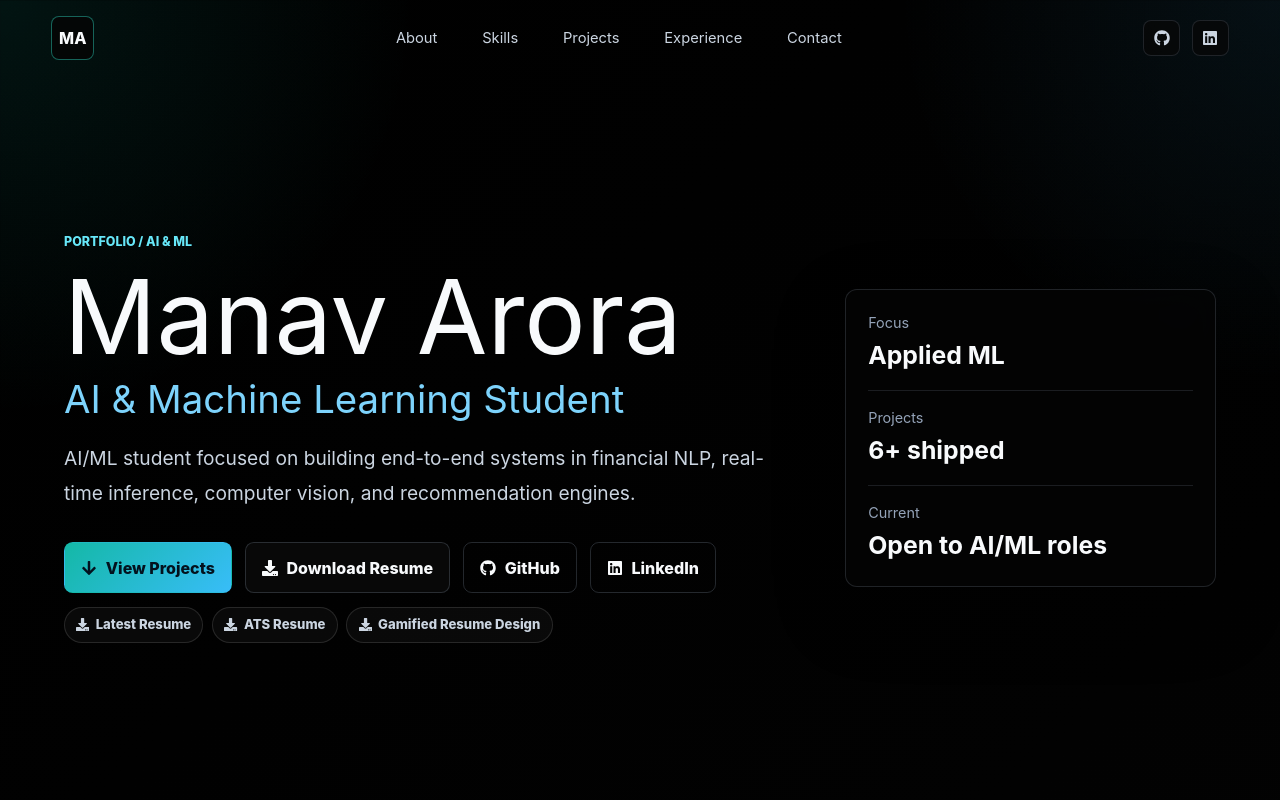
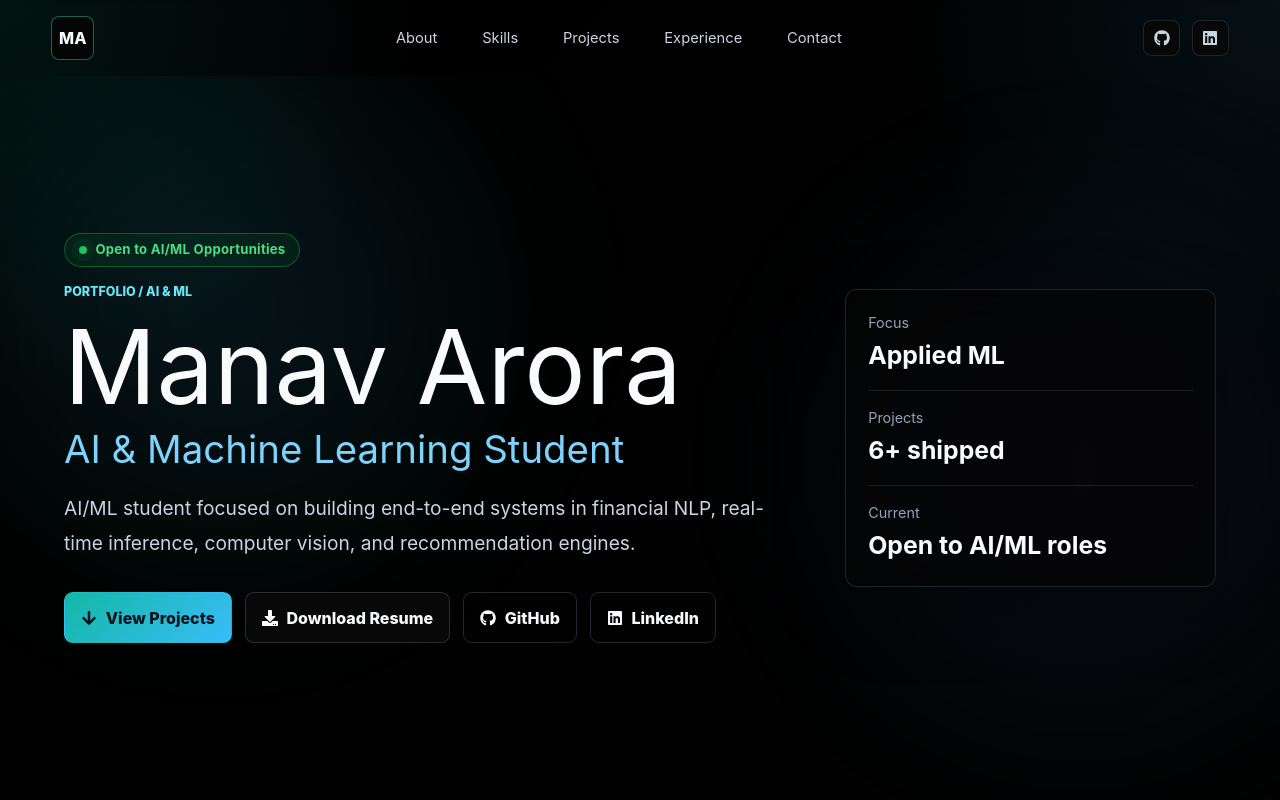
Before and after one commit to Manav-Arora4/resume-website, a React (Vite) app: page / in a window 1280 px wide. Shown: the top 800 px of the page. Built offline with nearby package versions, Linux system fonts and the light colour scheme.

Commit message:
feat: update current timeline to Open to AI/ML Roles and enhance UI animations

```diff
--- a/src/components/SkillCard.tsx
+++ b/src/components/SkillCard.tsx
@@ -1,3 +1,4 @@
+import { motion } from 'framer-motion';
 import type { Skill } from '../data/portfolio';
 import { GlassCard } from './GlassCard';
 
@@ -9,11 +10,13 @@ export function SkillCard({ skill }: SkillCardProps) {
   const Icon = skill.icon;
 
   return (
+    <motion.div whileHover={{ y: -4, scale: 1.03 }} transition={{ duration: 0.2 }}>
       <GlassCard className="skill-card">
         <div className="skill-title">
           {Icon ? <Icon aria-hidden="true" /> : <span className="skill-initial">{skill.name.slice(0, 1)}</span>}
           <span>{skill.name}</span>
         </div>
       </GlassCard>
+    </motion.div>
   );
 }
--- a/src/data/portfolio.ts
+++ b/src/data/portfolio.ts
@@ -97,9 +97,9 @@ export const portfolio = {
     },
     {
       label: 'Current',
-      title: 'Applied AI Projects',
-      meta: 'Computer vision, NLP, recommendations',
-      detail: 'Working on practical models with clear evaluation, usable interfaces, and explainable results.'
+      title: 'Open to AI/ML Roles',
+      meta: 'Full-Time & Internship Opportunities',
+      detail: 'Actively seeking AI/ML engineering, computer vision, NLP, and applied machine learning roles.'
     }
   ],
   skills: [
--- a/src/sections/Hero.tsx
+++ b/src/sections/Hero.tsx
@@ -6,8 +6,19 @@ import { portfolio } from '../data/portfolio';
 export function Hero() {
   return (
     <section id="home" className="hero">
+      <div className="hero-glow-1" aria-hidden="true" />
+      <div className="hero-glow-2" aria-hidden="true" />
       <div className="hero-content">
-        <motion.p initial={{ opacity: 0, y: 16 }} animate={{ opacity: 1, y: 0 }} className="eyebrow">
+        <motion.div
+          initial={{ opacity: 0, y: 12, scale: 0.96 }}
+          animate={{ opacity: 1, y: 0, scale: 1 }}
+          transition={{ duration: 0.4 }}
+          className="status-badge"
+        >
+          <span className="pulse-dot" />
+          <span>Open to AI/ML Opportunities</span>
+        </motion.div>
+        <motion.p initial={{ opacity: 0, y: 16 }} animate={{ opacity: 1, y: 0 }} transition={{ delay: 0.06 }} className="eyebrow">
           Portfolio / AI & ML
         </motion.p>
         <motion.h1 initial={{ opacity: 0, y: 16 }} animate={{ opacity: 1, y: 0 }} transition={{ delay: 0.08 }}>
@@ -43,20 +54,6 @@ export function Hero() {
             LinkedIn
           </ButtonLink>
         </motion.div>
-        <motion.div
-          className="resume-links"
-          initial={{ opacity: 0, y: 12 }}
-          animate={{ opacity: 1, y: 0 }}
-          transition={{ delay: 0.4 }}
-          aria-label="Resume download options"
-        >
-          {portfolio.resumeLinks.map((resume) => (
-            <a key={resume.label} href={resume.href} download>
-              <FaDownload aria-hidden="true" />
-              {resume.label}
-            </a>
-          ))}
-        </motion.div>
       </div>
       <motion.div
         className="hero-panel"
--- a/src/styles.css
+++ b/src/styles.css
@@ -133,15 +133,99 @@ nav a:hover,
 }
 
 .hero {
+  position: relative;
   display: grid;
   grid-template-columns: minmax(0, 1.12fr) minmax(280px, 0.58fr);
   gap: clamp(1.4rem, 5vw, 4rem);
   align-items: center;
   min-height: calc(100vh - var(--header-height));
   padding: clamp(2rem, 6vw, 5rem) clamp(1rem, 5vw, 5rem);
+  overflow: hidden;
+}
+
+.hero-glow-1 {
+  position: absolute;
+  top: -10%;
+  left: -10%;
+  width: 50vw;
+  height: 50vw;
+  border-radius: 50%;
+  background: radial-gradient(circle, rgba(56, 189, 248, 0.12) 0%, rgba(45, 212, 191, 0.04) 50%, transparent 70%);
+  filter: blur(60px);
+  pointer-events: none;
+  z-index: 0;
+  animation: floatGlow 14s ease-in-out infinite alternate;
+}
+
+.hero-glow-2 {
+  position: absolute;
+  bottom: 5%;
+  right: -5%;
+  width: 45vw;
+  height: 45vw;
+  border-radius: 50%;
+  background: radial-gradient(circle, rgba(168, 85, 247, 0.1) 0%, rgba(56, 189, 248, 0.05) 50%, transparent 70%);
+  filter: blur(70px);
+  pointer-events: none;
+  z-index: 0;
+  animation: floatGlow 18s ease-in-out infinite alternate-reverse;
+}
+
+@keyframes floatGlow {
+  0% {
+    transform: translate(0, 0) scale(1);
+  }
+  50% {
+    transform: translate(30px, -20px) scale(1.08);
+  }
+  100% {
+    transform: translate(-20px, 25px) scale(0.95);
+  }
+}
+
+.status-badge {
+  display: inline-flex;
+  align-items: center;
+  gap: 0.55rem;
+  margin-bottom: 1rem;
+  border: 1px solid rgba(34, 197, 94, 0.35);
+  border-radius: 999px;
+  padding: 0.38rem 0.85rem;
+  background: rgba(34, 197, 94, 0.08);
+  backdrop-filter: blur(8px);
+  color: #4ade80;
+  font-size: 0.82rem;
+  font-weight: 700;
+  letter-spacing: 0.02em;
+}
+
+.pulse-dot {
+  width: 0.5rem;
+  height: 0.5rem;
+  border-radius: 50%;
+  background: #22c55e;
+  box-shadow: 0 0 0 rgba(34, 197, 94, 0.6);
+  animation: pulseGreen 2s infinite;
+}
+
+@keyframes pulseGreen {
+  0% {
+    transform: scale(0.95);
+    box-shadow: 0 0 0 0 rgba(34, 197, 94, 0.7);
+  }
+  70% {
+    transform: scale(1);
+    box-shadow: 0 0 0 8px rgba(34, 197, 94, 0);
+  }
+  100% {
+    transform: scale(0.95);
+    box-shadow: 0 0 0 0 rgba(34, 197, 94, 0);
+  }
 }
 
 .hero-content {
+  position: relative;
+  z-index: 1;
   max-width: 860px;
 }
 
@@ -309,6 +393,12 @@ nav a:hover,
   background: rgba(6, 6, 6, 0.76);
   box-shadow: 0 24px 70px rgba(0, 0, 0, 0.48);
   backdrop-filter: blur(16px);
+  transition: border-color 220ms ease, box-shadow 220ms ease, transform 220ms ease;
+}
+
+.glass-card:hover {
+  border-color: rgba(56, 189, 248, 0.38);
+  box-shadow: 0 14px 40px -10px rgba(56, 189, 248, 0.18);
 }
 
 .about-grid,
```
Lines whose indentation alone changed are shown as unchanged.
